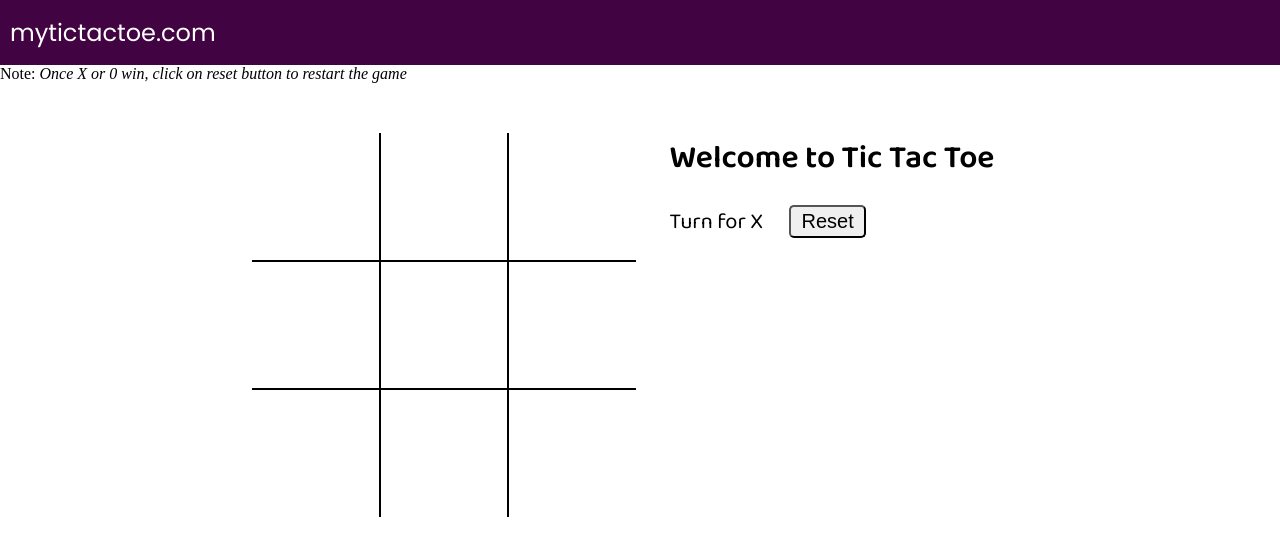
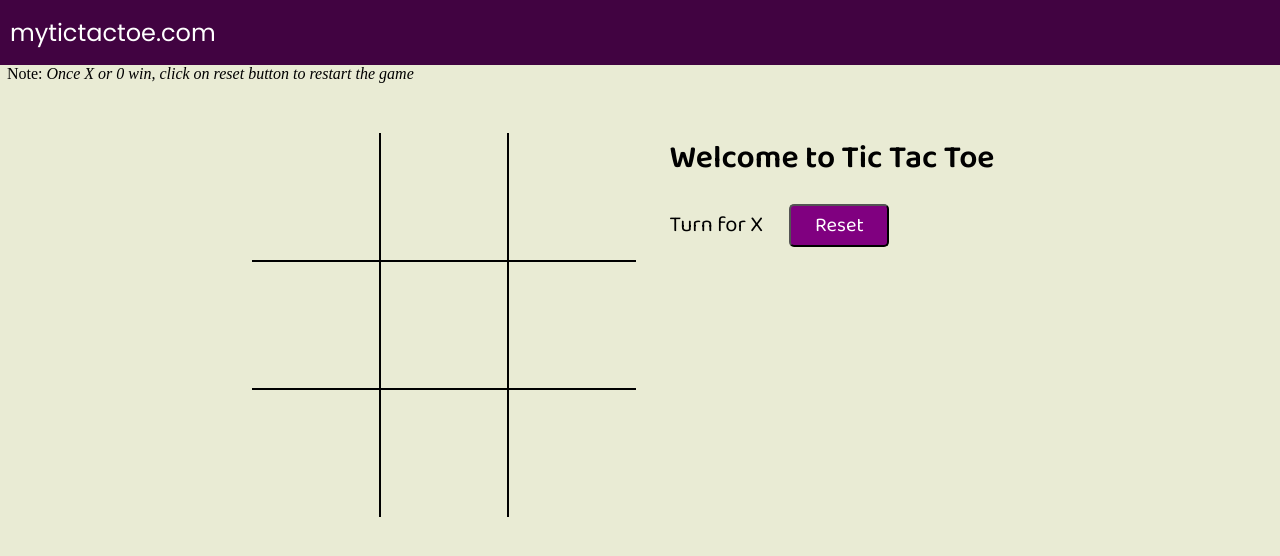
Before and after one commit to pratiksingh27/Tic-tac-toe-game, a plain HTML site: page index.html in a window 1280 px wide. Drawn offline with Linux system fonts and the light colour scheme.

Commit message:
make a comment ,work on css

```diff
--- a/script.js
+++ b/script.js
@@ -54,7 +54,7 @@ Array.from(boxes).forEach(element =>{
     })
 })
 
-// Add onclick listener to reset button
+// Add onclick event to reset button
 let reset = document.getElementById("reset");
 reset.addEventListener('click', ()=>{
     let text = document.getElementsByClassName("boxtext");
--- a/style.css
+++ b/style.css
@@ -2,6 +2,9 @@
 *{
     margin: 0;
     padding: 0;
+}
+body{
+    background: rgb(233, 235, 212);
 }
 nav ul{
     list-style-type: none;
@@ -16,6 +19,11 @@ nav{
     padding: 0 10px ;
     font-family: 'Poppins', sans-serif;
 }
+div ul li{
+    padding-left: 7px;
+}
+/*game containersection start*/
+/*tic tac toe part*/
 .game{
     display: flex;
     justify-content: center;
@@ -51,13 +59,11 @@ nav{
 .bl{
     border-left: none;
 }
+/* tic tac toe info part*/
 .gameinfo{
     margin: 0 34px;
     font-family: 'Baloo Bhai 2', cursive;
 }
-/* .gameinfo h1{
-    font-size: 2.5rem;
-} */
 .result{
     font-size: 22px;
 }
@@ -69,14 +75,20 @@ nav{
     transition: 0.8s ease-in-out;
 }
 #reset{
-    /* width: 100px;
-    height: 50px; */
+     width: 100px;
     margin: 0 23px;
     padding: 3px 10px;
     font-size: 20px;
     border-radius: 5px;
     cursor: pointer;
-    font-family: sans-serif;
+    font-family: 'Baloo Bhai 2', cursive;
+    background: purple;
+    color: white;
+    outline: none;
+    transition: 0.4s ease;
+}
+#reset:hover{
+    letter-spacing: 3px;
 }
 .line{
     width: 0vw;
@@ -85,6 +97,7 @@ nav{
     position: absolute;
     transition: 1s ease-in-out;
 }
+/* responsive css part*/
 @media (max-width:800px){
     .gameinfo h1{
         font-size: 1.6rem;
```
Also changed, not shown: index.html (+4 -3 lines).
